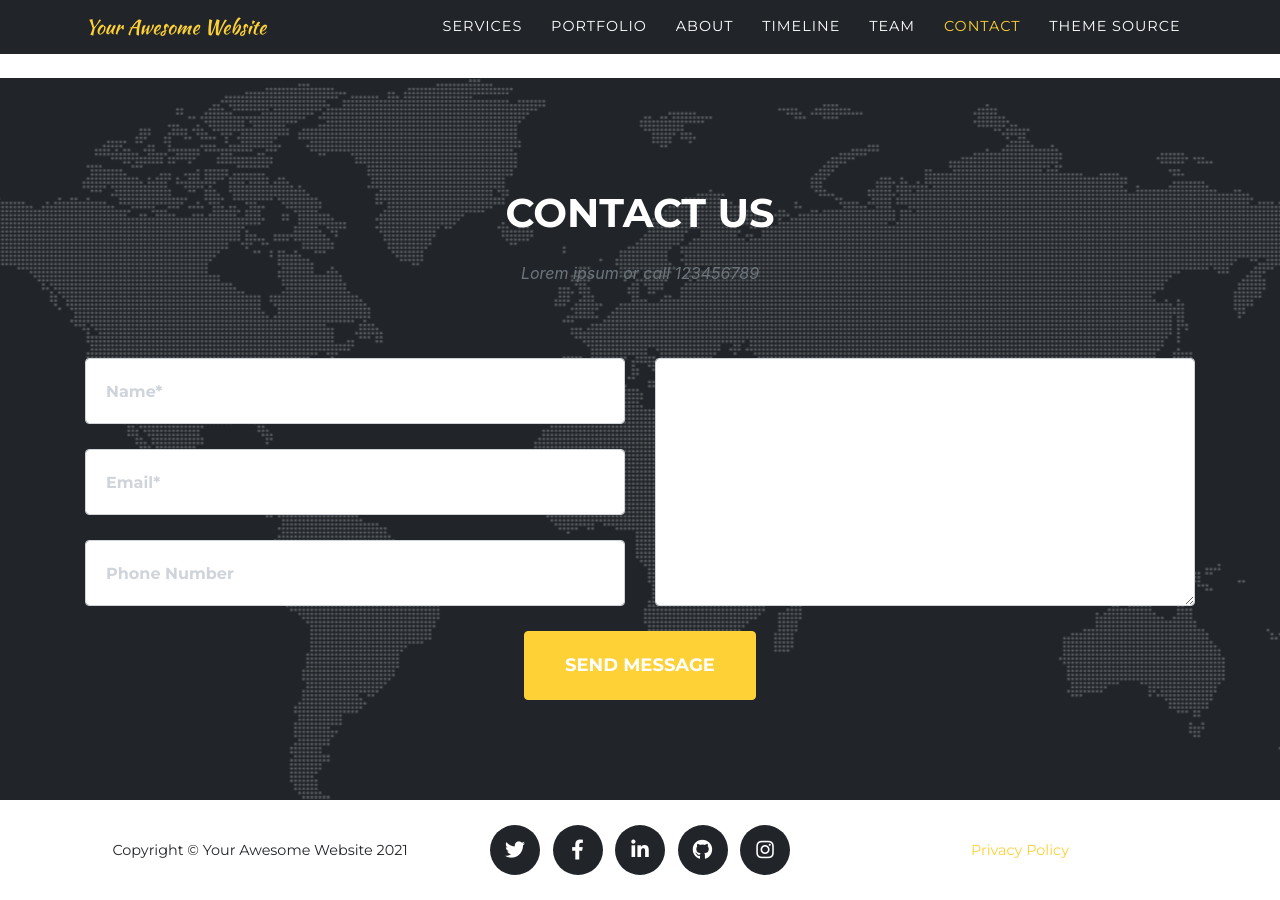
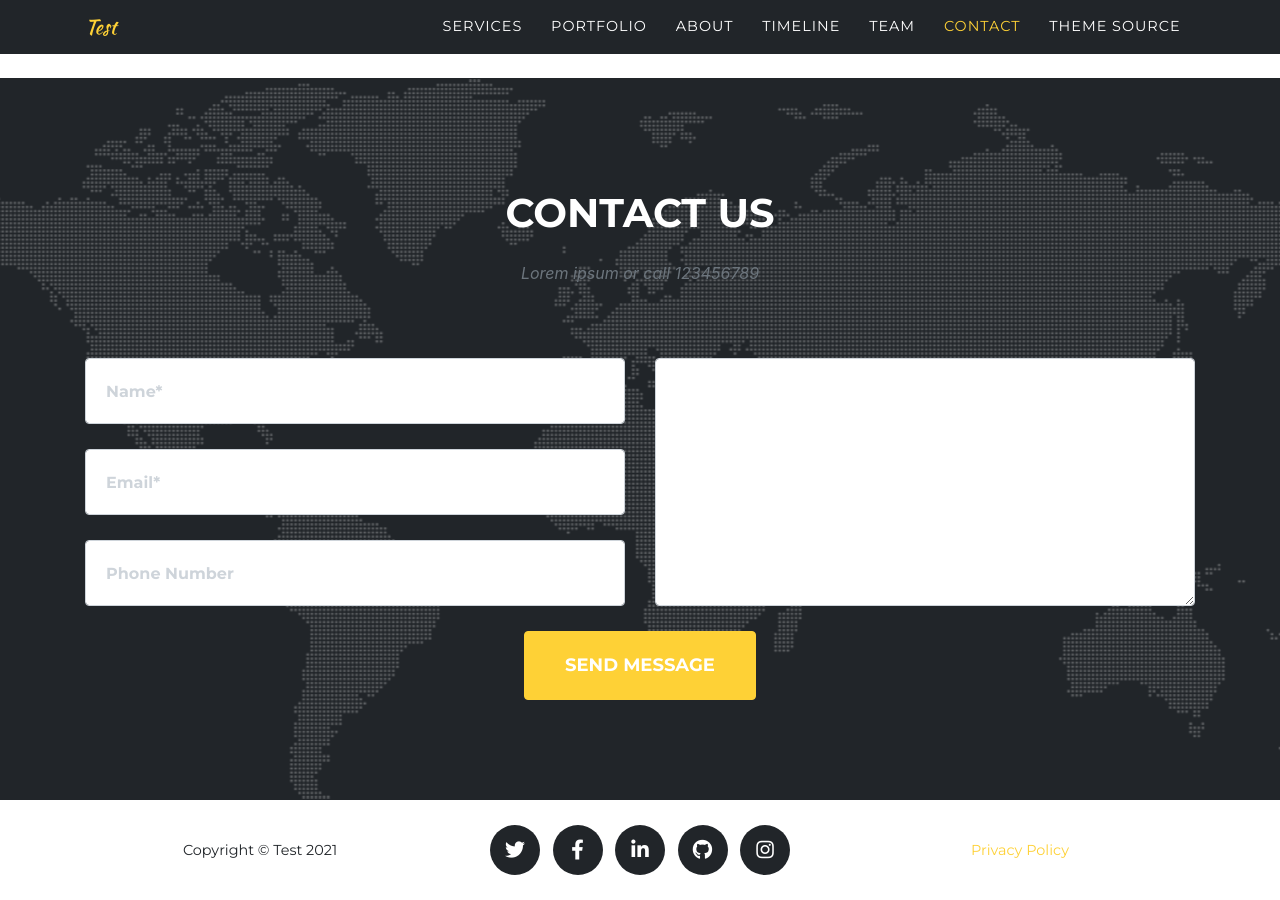
Before and after one commit to danihinjos/ADA_Project, a Jekyll site: the page built from index.md, in a window 1280 px wide and 900 px high, scrolled down 5690 px. Built offline with Jekyll 4.4.1, drawn with Linux system fonts in a browser that asks for light colours; some web fonts are replaced.

Commit message:
Update _config.yml

```diff
--- a/_config.yml
+++ b/_config.yml
@@ -16,7 +16,7 @@ theme: jekyll-agency
 url    : "" # the base hostname & protocol for your site, e.g. http://example.com
 baseurl: "" # the subpath of your site, e.g. /blog
 
-title      : Your Awesome Website
+title      : Test
 email      : your-email@example.com #this is also the email contact forms will go to
 description: "Site description"
 author     : Your Name
```
